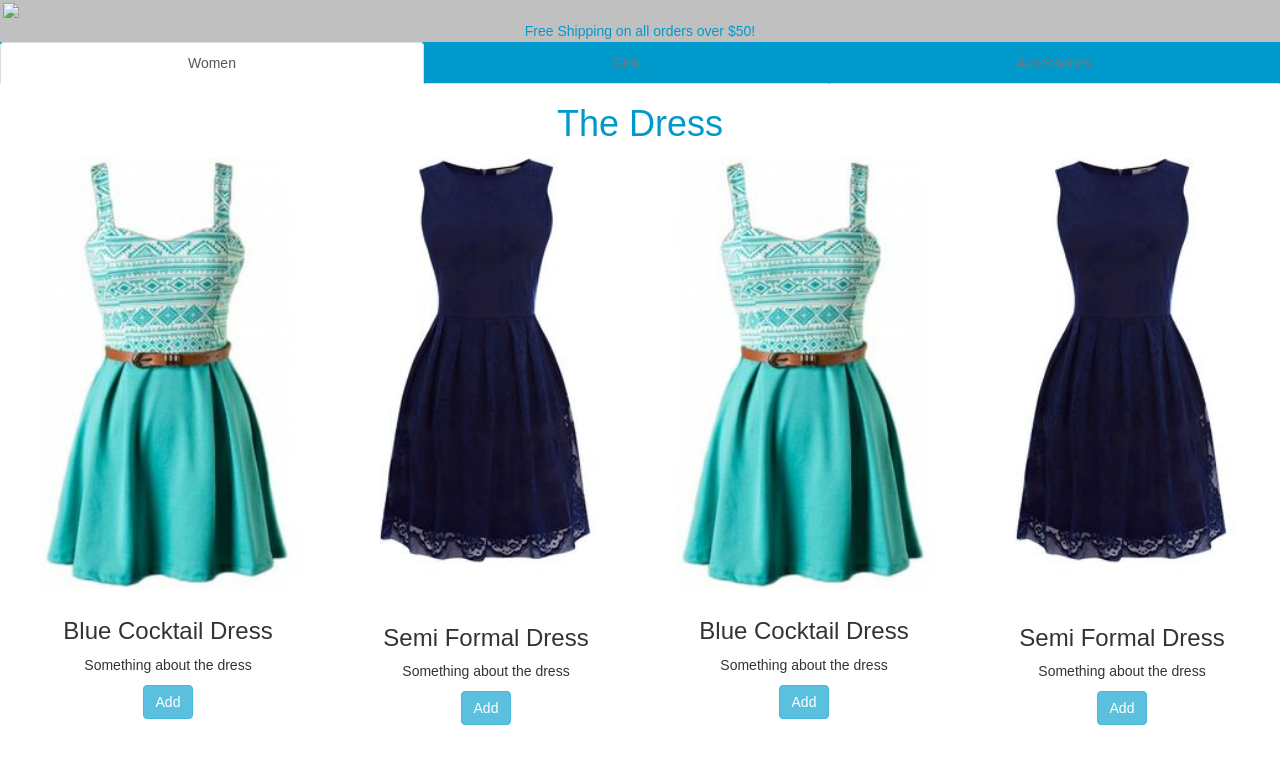
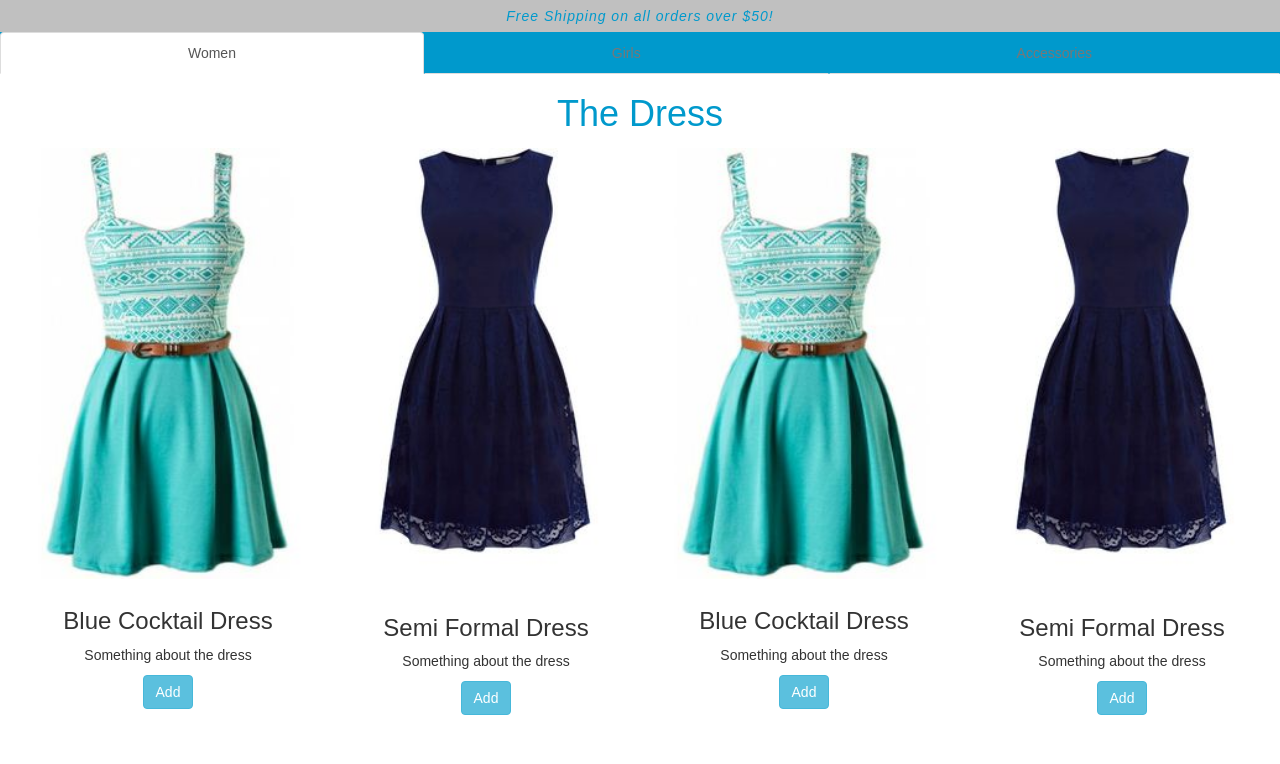
Before and after one commit to freespiritdev/Thedress, a plain HTML site: page index.html in a window 1280 px wide. Drawn offline with nearby package versions, Linux system fonts and the light colour scheme.

Commit message:
Updated index and stylesheet

```diff
--- a/css/style.css
+++ b/css/style.css
@@ -20,7 +20,6 @@ h1 {
 }
 
 div {
-
 }
 
 img {
@@ -38,19 +37,15 @@ label {
 #header {
   color: #0099CC;
   text-align: center;
-  top: 20px;
   padding: 1px;
   background-color: silver;
+  line-height: 30px;
+  letter-spacing: 1px;
 }
 
 #nav {
   padding: 0px;
   background-color: #0099CC;
-}
-
-#headimg {
-  height: 18px;
-  text-align: center;
 }
 
 .items {
--- a/index.html
+++ b/index.html
@@ -11,7 +11,7 @@
 <body>
 <div>
   <div id="header">
-    <img src="" id="headimg">Free Shipping on all orders over $50!
+    <em>Free Shipping on all orders over $50!</em>
   </div>
 
   <div id="nav">
```
